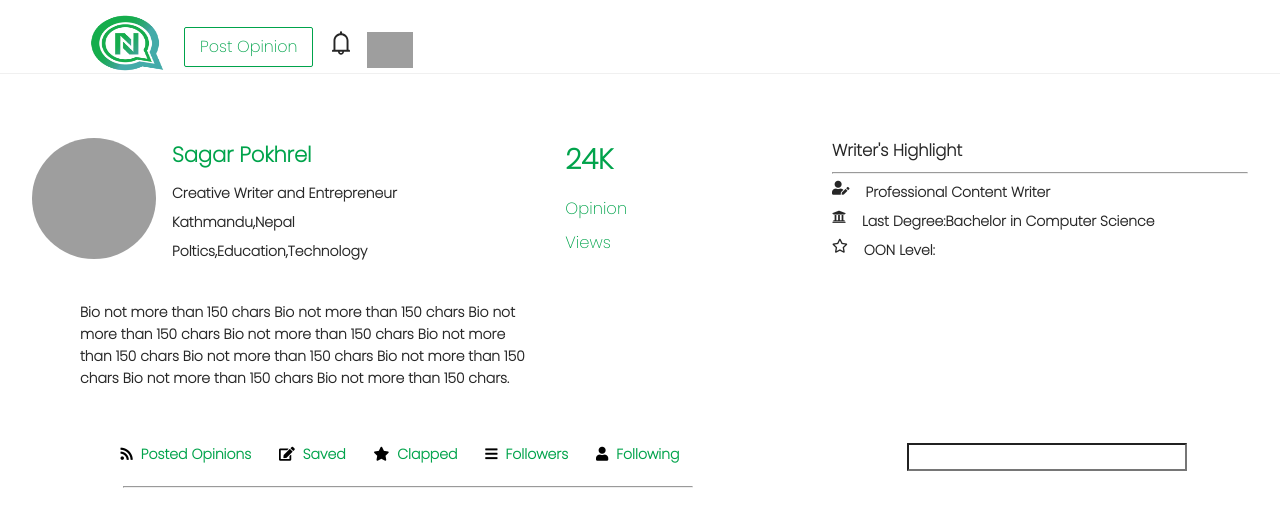
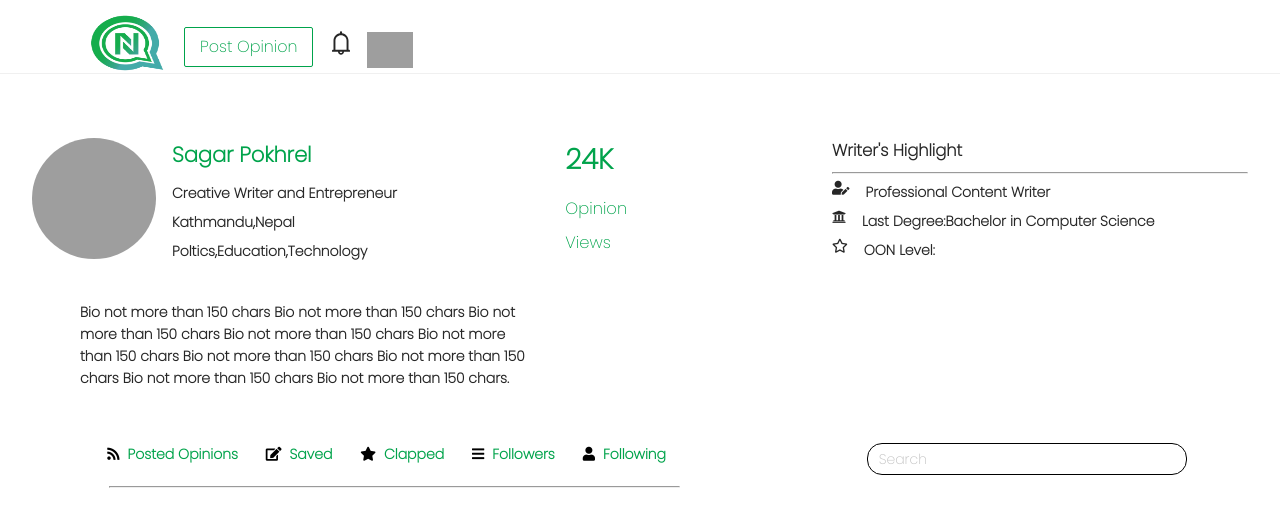
Before and after one commit to illionSo/Profile-OON, a React (Create React App) app: page / in a window 1280 px wide. Shown: the top 526 px of the page. Built offline with nearby package versions, Linux system fonts and the light colour scheme; grey boxes are pictures that could not be loaded.

Commit message:
responiveness complete

```diff
--- a/src/App.css
+++ b/src/App.css
@@ -35,3 +35,9 @@ body{
   padding-top: 3px;
   cursor: pointer;
 }
+.ant-input{
+  border: 1px solid #000000;
+box-sizing: border-box;
+border-radius: 15px;
+
+}
--- a/src/Components/Features/FeaturesLeft.js
+++ b/src/Components/Features/FeaturesLeft.js
@@ -27,7 +27,7 @@ const FeaturesLeft = () => {
           <hr style={{marginLeft:'1rem'}}></hr>
         </Col>
 
-         <Col xs={10} sm={10} md={5} lg={6} xl={5}>
+         <Col xs={10} sm={10} md={5} lg={6} xl={6}>
 
          <FeaturesRight/>
          </Col>
--- a/src/Components/Features/FeaturesRight.js
+++ b/src/Components/Features/FeaturesRight.js
@@ -1,9 +1,9 @@
-import React from 'react'
+import { Input } from 'antd';
 
 const FeaturesRight = () => {
     return (
         <>
-           <input type='text' />
+           <Input placeholder='Search' />
         </>
     )
 }
```
